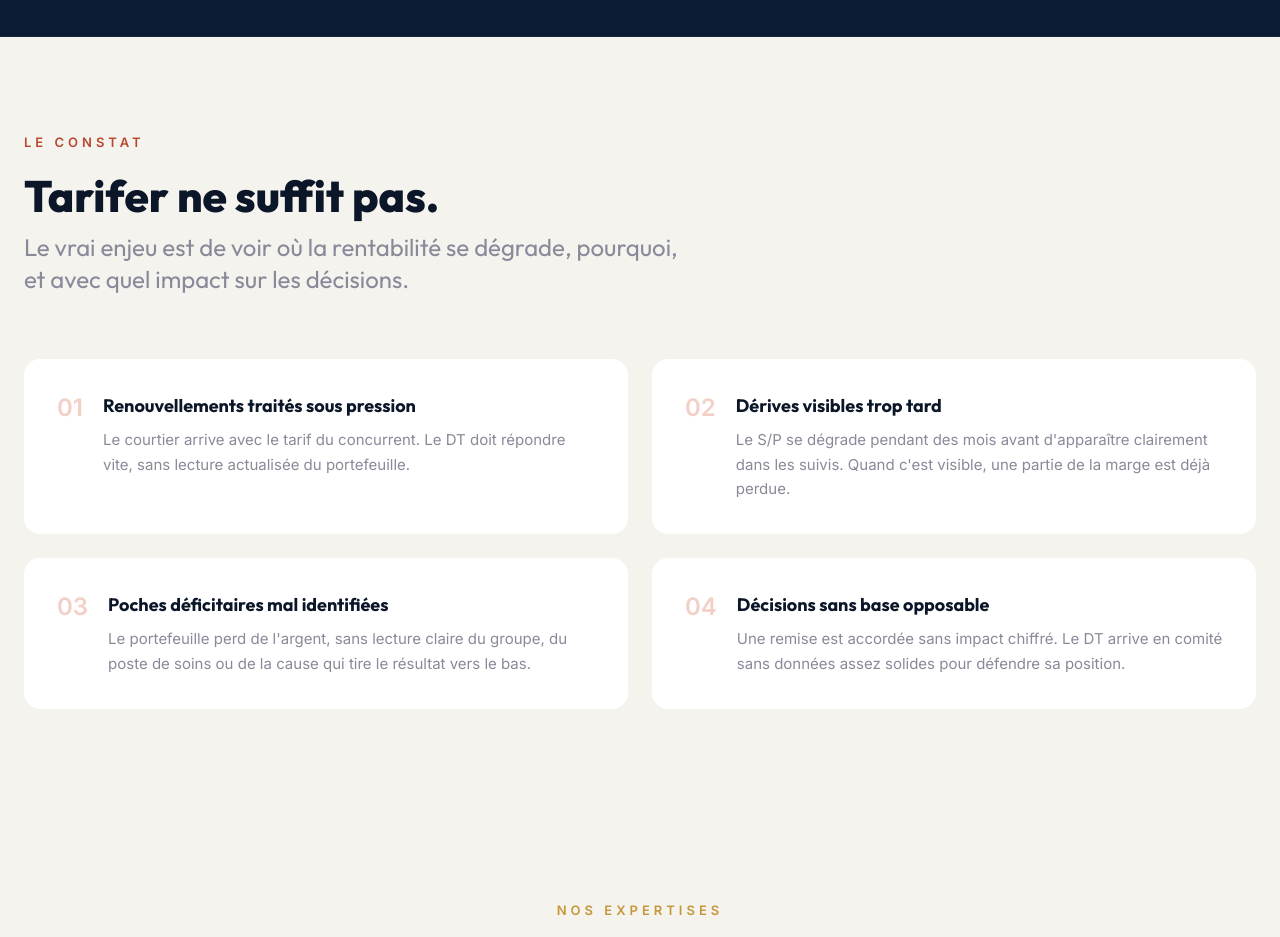
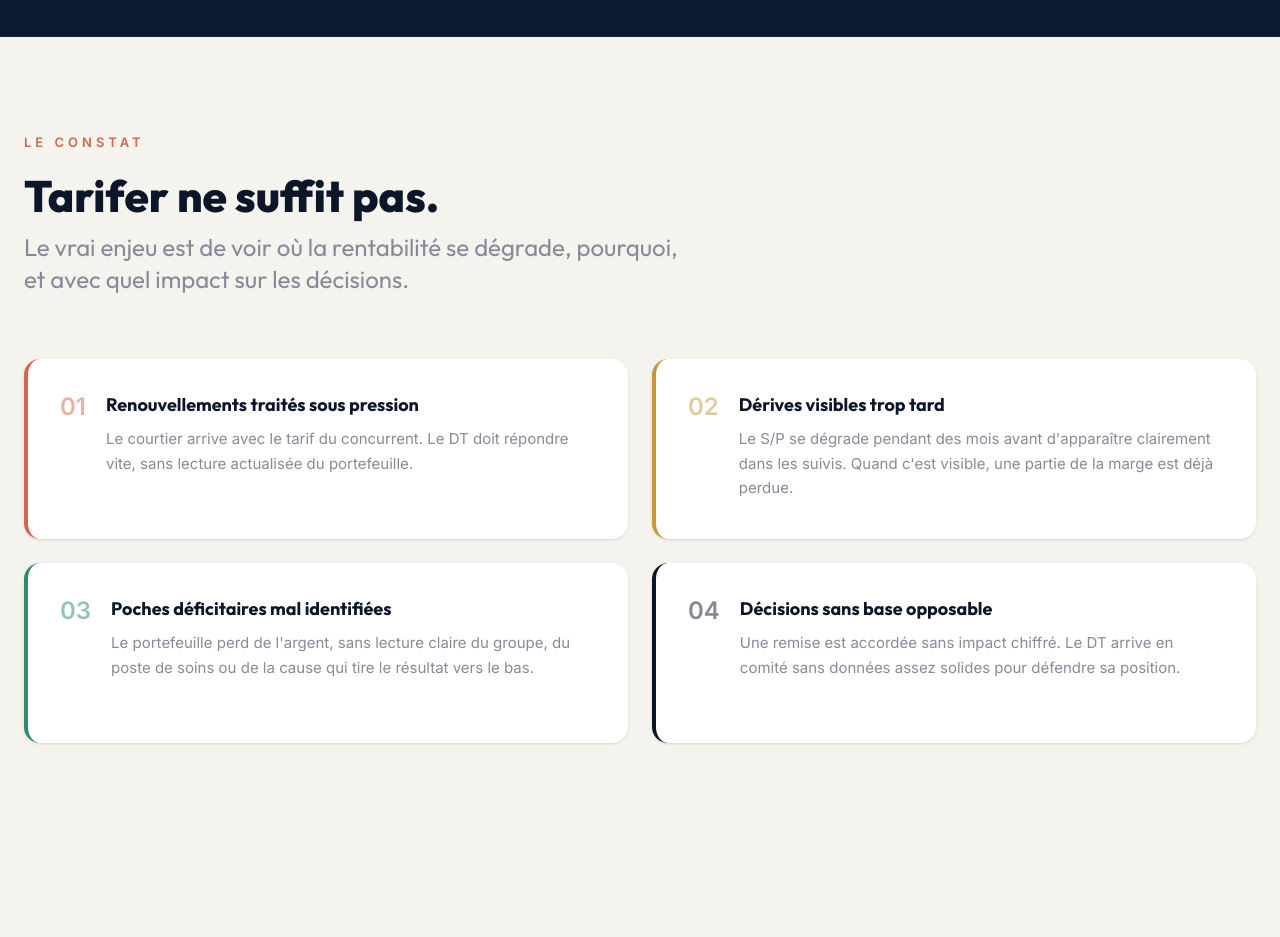
Before and after one commit to sidickgoldman/SiteWeb_PrimeActuaire, a Next.js app: page / in a window 1280 px wide. Shown: the part 980-1917 px from the top of the page. Built offline with nearby package versions, Linux system fonts and the light colour scheme.

Commit message:
design: Probleme cards — border-l par couleur, num opacity, min-h égalisée

```diff
--- a/src/components/Probleme.tsx
+++ b/src/components/Probleme.tsx
@@ -3,9 +3,15 @@
 import { motion } from "framer-motion";
 import { useI18n } from "@/i18n";
 
+const cardConfig = [
+  { num: "01", borderColor: "border-l-coral", numColor: "text-coral", shadowHover: "hover:shadow-coral/8" },
+  { num: "02", borderColor: "border-l-gold",  numColor: "text-gold",  shadowHover: "hover:shadow-gold/8"  },
+  { num: "03", borderColor: "border-l-teal",  numColor: "text-teal",  shadowHover: "hover:shadow-teal/8"  },
+  { num: "04", borderColor: "border-l-navy",  numColor: "text-navy",  shadowHover: "hover:shadow-navy/8"  },
+];
+
 export default function Probleme() {
   const { t } = useI18n();
-  const nums = ["01", "02", "03", "04"];
   return (
     <section className="bg-bg-light py-24" id="probleme">
       <div className="max-w-7xl mx-auto px-6">
@@ -14,7 +20,7 @@ export default function Probleme() {
           whileInView={{ opacity: 1, y: 0 }}
           viewport={{ once: true }}
           transition={{ duration: 0.5 }}
-          className="text-[13px] font-semibold text-coral-dark uppercase tracking-[4px] mb-4"
+          className="text-[13px] font-semibold text-coral uppercase tracking-[4px] mb-4"
         >
           {t.probleme.eyebrow}
         </motion.p>
@@ -32,18 +38,20 @@ export default function Probleme() {
         </motion.h2>
 
         <div className="mt-16 grid grid-cols-1 md:grid-cols-2 gap-4 md:gap-6">
-          {t.probleme.tensions.map((tension, i) => (
+          {t.probleme.tensions.map((tension, i) => {
+            const c = cardConfig[i];
+            return (
               <motion.div
                 key={i}
                 initial={{ opacity: 0, y: 30 }}
                 whileInView={{ opacity: 1, y: 0 }}
                 viewport={{ once: true, margin: "-60px" }}
                 transition={{ duration: 0.5, delay: i * 0.1, ease: [0.22, 1, 0.36, 1] }}
-              className="group bg-white rounded-2xl p-8 border border-transparent hover:border-coral/20 hover:shadow-lg hover:shadow-coral/5 transition-all duration-300"
+                className={`group bg-white rounded-2xl p-8 min-h-[180px] border-l-4 ${c.borderColor} shadow-sm hover:shadow-lg ${c.shadowHover} transition-all duration-300`}
               >
                 <div className="flex items-start gap-5">
-                <span className="font-[var(--font-heading)] font-extrabold text-2xl text-coral/30 group-hover:text-coral/60 transition-colors">
-                  {nums[i]}
+                  <span className={`font-[var(--font-heading)] font-extrabold text-2xl ${c.numColor} opacity-50 group-hover:opacity-100 transition-opacity shrink-0`}>
+                    {c.num}
                   </span>
                   <div>
                     <h3 className="font-[var(--font-heading)] font-bold text-lg text-navy">
@@ -55,7 +63,8 @@ export default function Probleme() {
                   </div>
                 </div>
               </motion.div>
-          ))}
+            );
+          })}
         </div>
       </div>
     </section>
```
Lines whose indentation alone changed are shown as unchanged.
